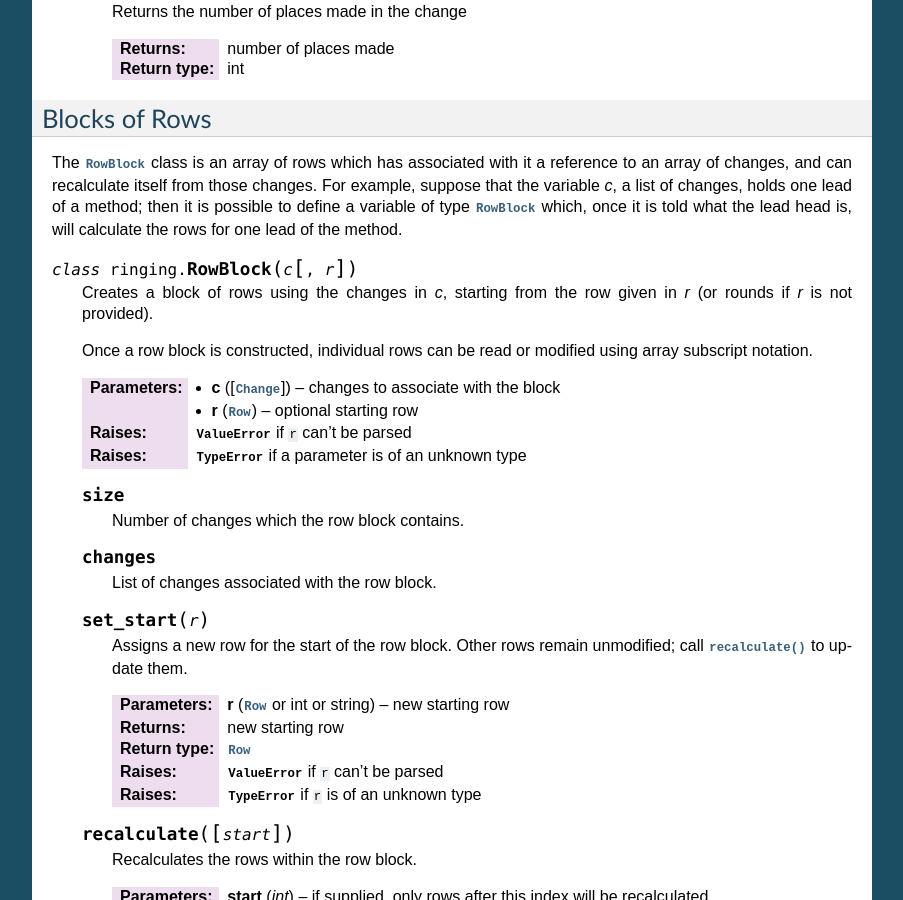
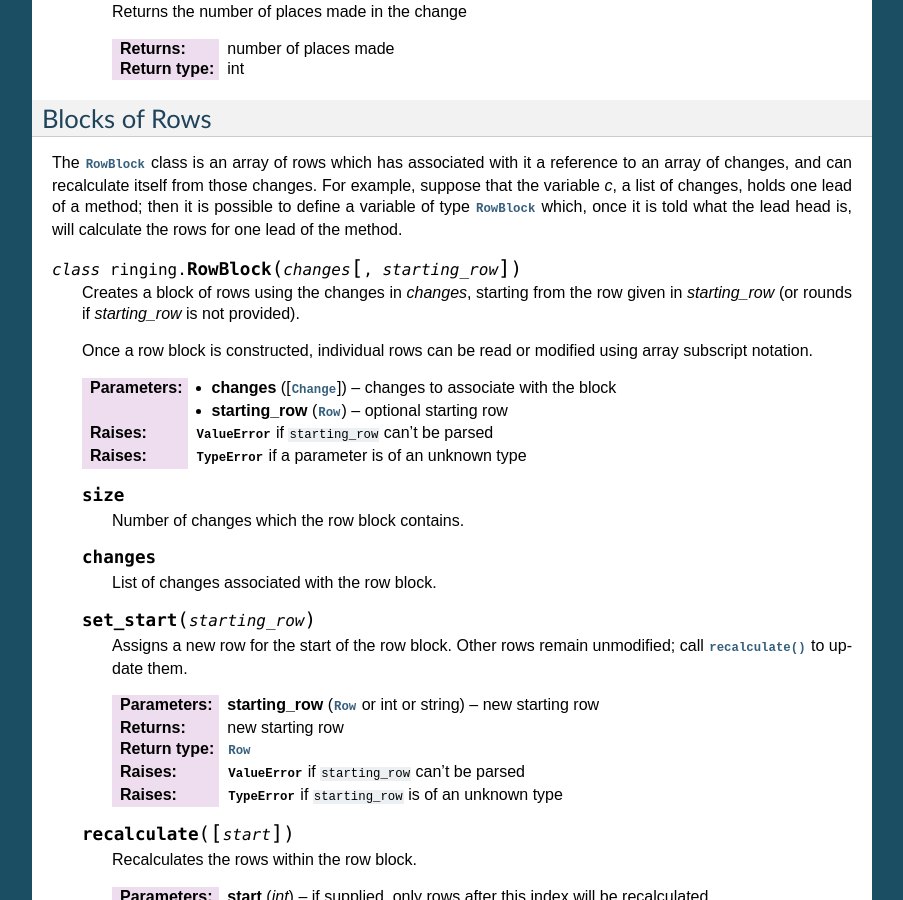
Before and after one commit to ringing-lib/ringing-lib-python, a Sphinx documentation site: the page built from docs/source/classes/change.rst, in a window 1280 px wide and 900 px high, scrolled down 2517 px. Shown: the whole window, without its empty margins (198-1101 px from the left). Built offline with Sphinx 7.4.7, drawn with Linux system fonts in a browser that asks for light colours.

Commit message:
Improved parameter names of RowBlock methods

```diff
--- a/docs/source/classes/change.rst
+++ b/docs/source/classes/change.rst
@@ -153,19 +153,19 @@ a method; then it is possible to define a variable of type :class:`RowBlock`
 which, once it is told what the lead head is, will calculate the rows for one
 lead of the method.
 
-.. class:: RowBlock(c, [r])
+.. class:: RowBlock(changes, [starting_row])
 
-   Creates a block of rows using the changes in *c*, starting from the row given
-   in *r* (or rounds if *r* is not provided).
+   Creates a block of rows using the changes in *changes*, starting from the row
+   given in *starting_row* (or rounds if *starting_row* is not provided).
 
    Once a row block is constructed, individual rows can be read or modified
    using array subscript notation.
 
-   :param c: changes to associate with the block
-   :type c: [:class:`Change`]
-   :param r: optional starting row
-   :type r: :class:`Row`
-   :raises: :exc:`ValueError` if ``r`` can't be parsed
+   :param changes: changes to associate with the block
+   :type changes: [:class:`Change`]
+   :param starting_row: optional starting row
+   :type starting_row: :class:`Row`
+   :raises: :exc:`ValueError` if ``starting_row`` can't be parsed
    :raises: :exc:`TypeError` if a parameter is of an unknown type
 
    .. attribute:: size
@@ -176,17 +176,17 @@ lead of the method.
 
       List of changes associated with the row block.
 
-   .. method:: set_start(r)
+   .. method:: set_start(starting_row)
 
       Assigns a new row for the start of the row block.
       Other rows remain unmodified; call :meth:`recalculate` to update them.
 
-      :param r: new starting row
-      :type r: :class:`Row` or int or string
+      :param starting_row: new starting row
+      :type starting_row: :class:`Row` or int or string
       :return: new starting row
       :rtype: :class:`Row`
-      :raises: :exc:`ValueError` if ``r`` can't be parsed
-      :raises: :exc:`TypeError` if ``r`` is of an unknown type
+      :raises: :exc:`ValueError` if ``starting_row`` can't be parsed
+      :raises: :exc:`TypeError` if ``starting_row`` is of an unknown type
 
    .. method:: recalculate([start])
 
```
Also changed, not shown: 1 other file.
